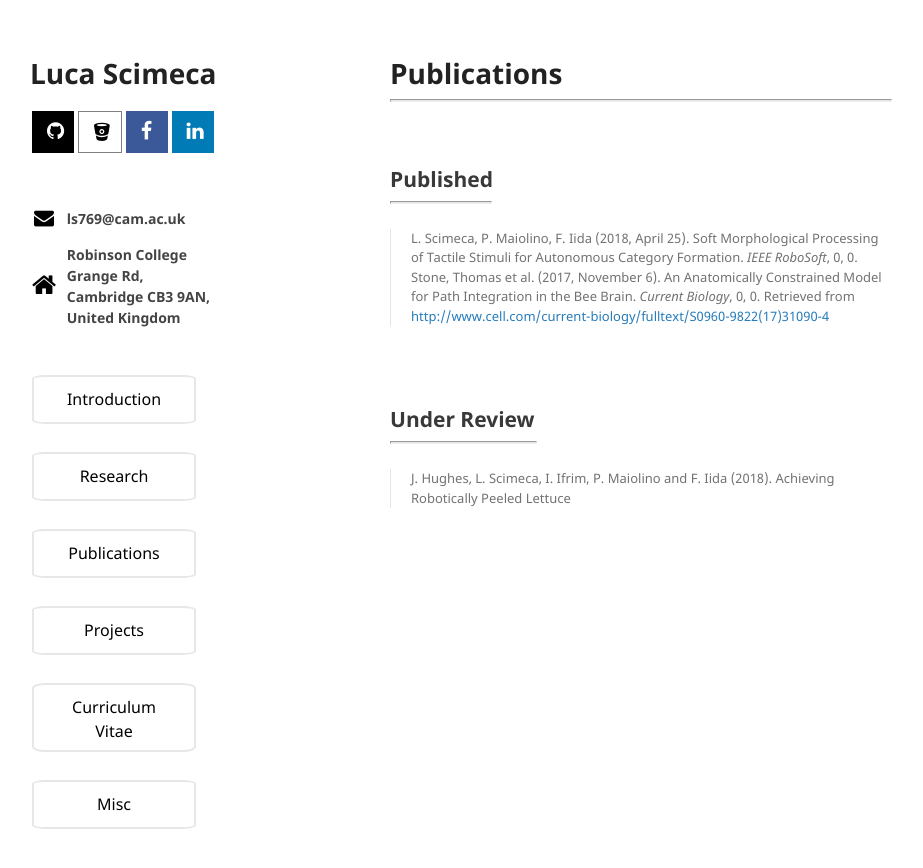
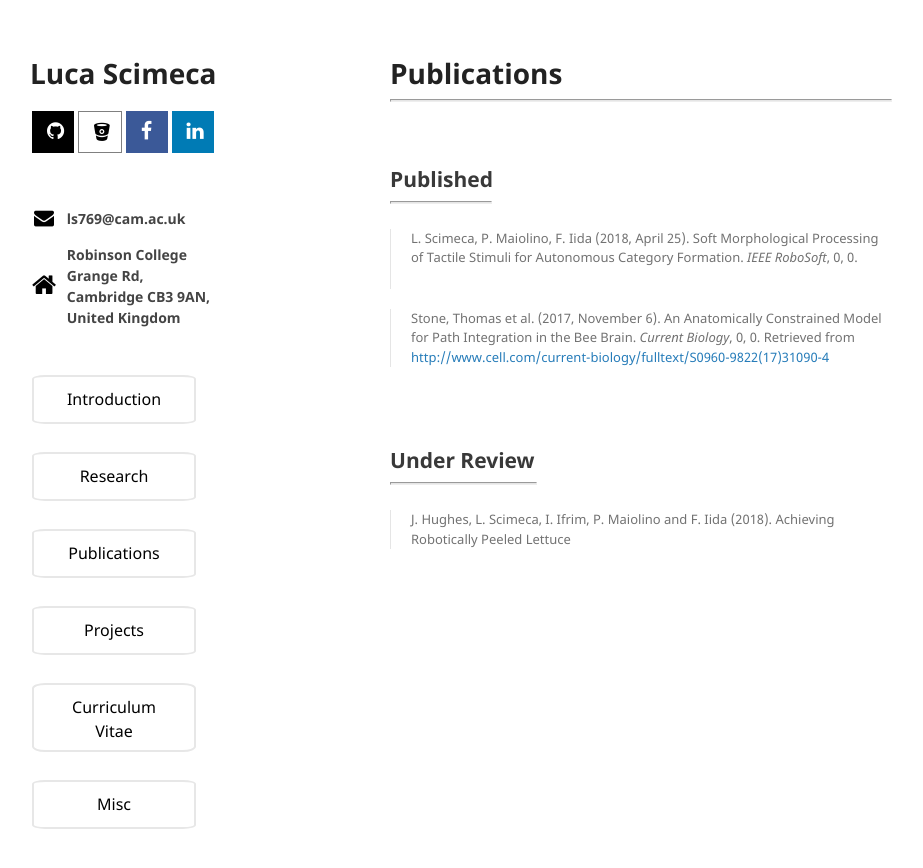
Before and after one commit to lucascimeca/lucascimeca.github.io, a Jekyll site: the page built from publications.md, in a window 1280 px wide. Shown: the top 868 px of the page, without its empty margins (180-1103 px from the left). Built offline with Jekyll 4.4.1, drawn with Linux system fonts in a browser that asks for light colours; nearby versions of some CDN libraries; the repository's description, which GitHub fills in, is left out; our own code applies the rules of GitHub Pages for plain Markdown files.

Commit message:
Update publications.md

```diff
--- a/publications.md
+++ b/publications.md
@@ -10,7 +10,7 @@ layout: default
 ## [](#published) Published
 <hr style="width: 100px">
 
-> <div style="font-size: 13px"> L. Scimeca, P. Maiolino, F. Iida (2018, April 25). Soft Morphological Processing of Tactile Stimuli for Autonomous Category Formation. <i>IEEE RoboSoft</i>, 0, 0. <br/></div>
+> <div style="font-size: 13px"> L. Scimeca, P. Maiolino, F. Iida (2018, April 25). Soft Morphological Processing of Tactile Stimuli for Autonomous Category Formation. <i>IEEE RoboSoft</i>, 0, 0. </div><br/>
 
 > <div style="font-size: 13px"> Stone, Thomas et al. (2017, November 6). An Anatomically Constrained Model for Path Integration in the Bee Brain. <i>Current Biology</i>, 0, 0. Retrieved  from <a href="http://www.cell.com/current-biology/fulltext/S0960-9822(17)31090-4" target="_blank">http://www.cell.com/current-biology/fulltext/S0960-9822(17)31090-4</a> </div>
 
```
